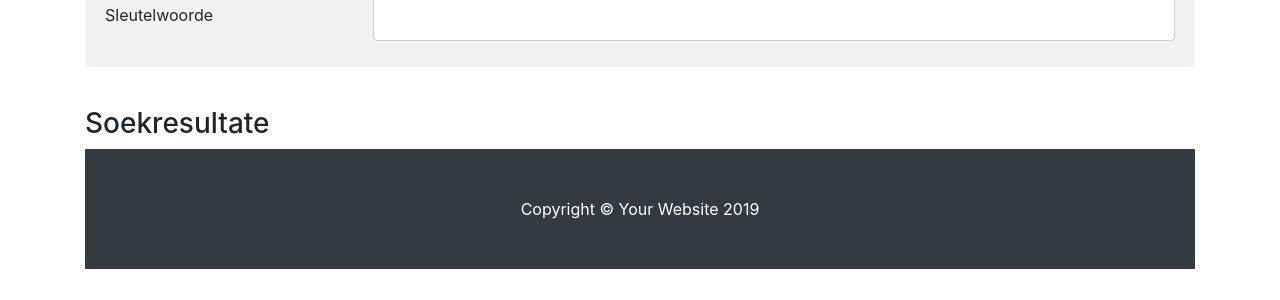
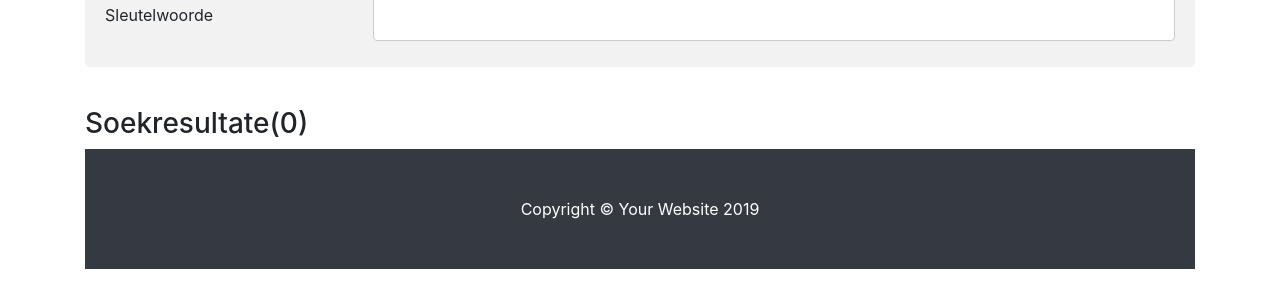
Before and after one commit to gkgd/website, a Jekyll site: the page built from preke.md, in a window 1280 px wide. Shown: the part 471-771 px from the top of the page. Built offline with Jekyll 4.4.1, drawn with Linux system fonts in a browser that asks for light colours; comment, search, counter and statistics services are not loaded.

Commit message:
Update preke.md

```diff
--- a/preke.md
+++ b/preke.md
@@ -136,5 +137,5 @@ Hier kan jy soek na spesifieke preke gebaseer op die text gedeelte en ander sleu
   </form>
 </div>
 <br/>
-### Soekresultate
+<h3 id="resultsHeader">Soekresultate(0)</h3>
 <div id="results" class="grid-container"/>
```
Also changed, not shown: other parts of preke.md (+1 -0 lines).
